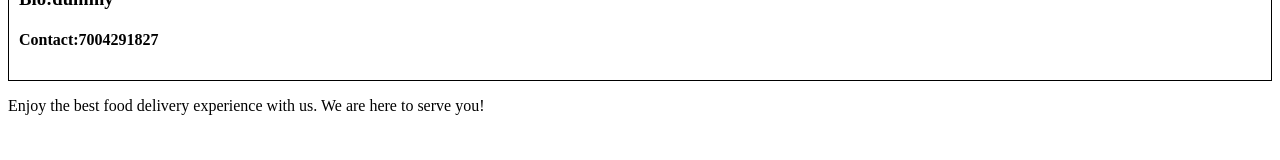
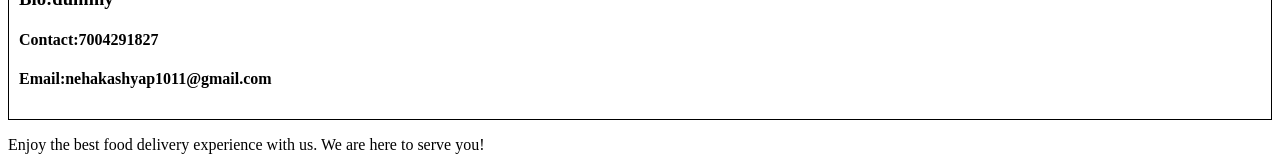
Before and after one commit to nkashyap01/Food-Delivery-App, a React (Create React App) app: page /about in a window 1280 px wide. Shown: the part 579-739 px from the top of the page. Built offline with nearby package versions, Linux system fonts and the light colour scheme; no server answers.

Commit message:
used class based component

```diff
--- a/src/components/UserClass.js
+++ b/src/components/UserClass.js
@@ -27,6 +27,7 @@ class UserClass extends React.Component {
         <h2> Name:{name}</h2>
         <h3> Bio:{bio}</h3>
         <h4> Contact:7004291827</h4>
+        <h4> Email:nehakashyap1011@gmail.com</h4>
       </div>
     );
   }
```
